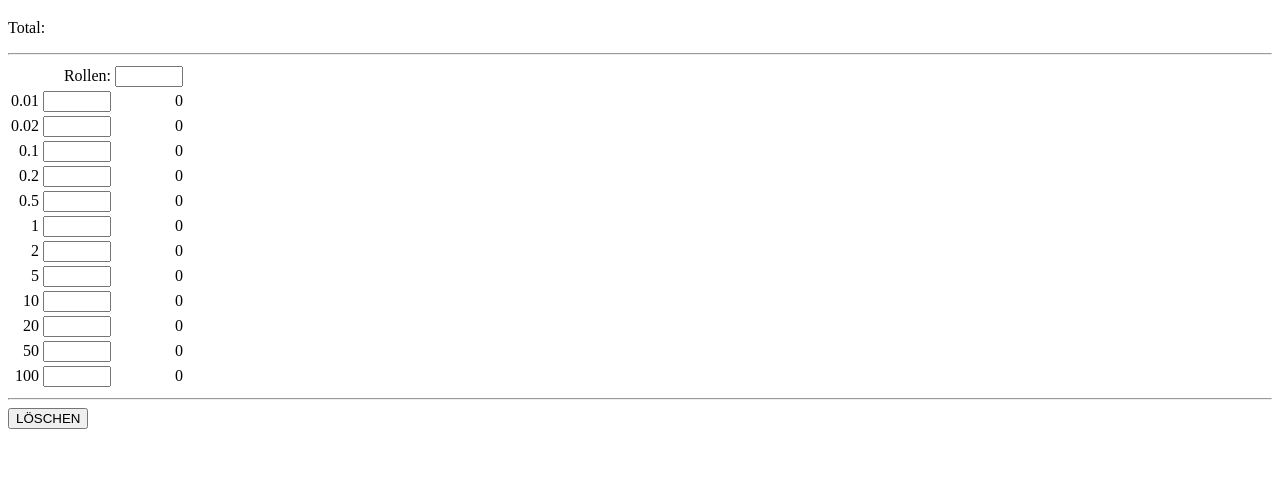
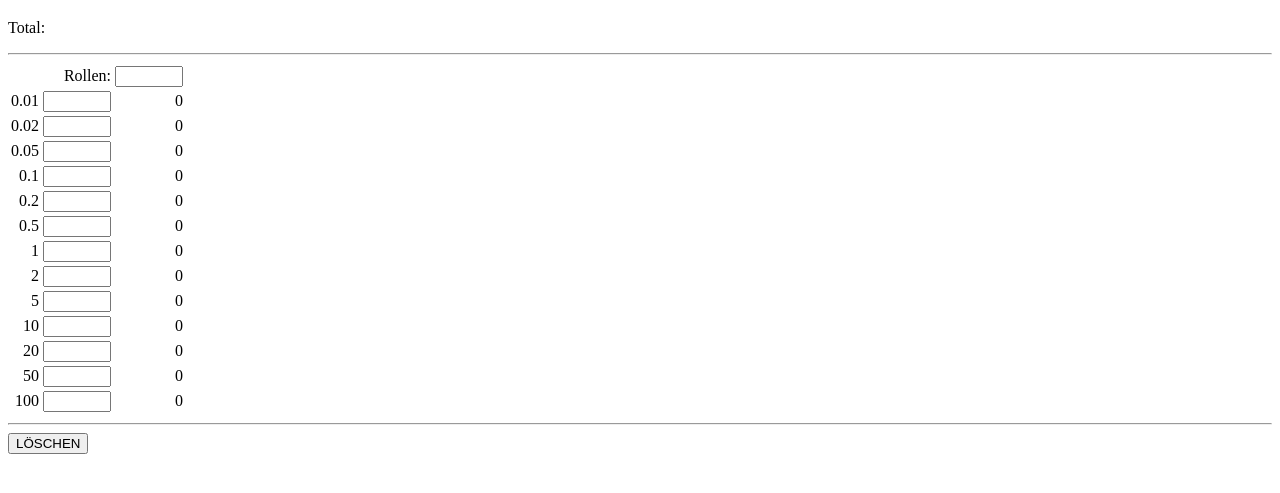
Before and after one commit to shral/money_calculator, a plain HTML site: page index.html in a window 1280 px wide. Shown: the part 61-554 px from the top of the page. Drawn offline with Linux system fonts and the light colour scheme.

Commit message:
adding 0.05

```diff
--- a/index.html
+++ b/index.html
@@ -29,6 +29,7 @@
 	let mony = [
 		0.01,
 		0.02,
+		0.05,
 		0.10,
 		0.20,
 		0.50,
```
